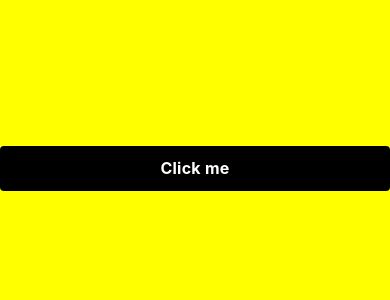
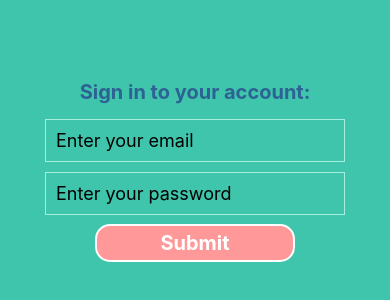
Before and after one commit to gsingh0/HeartWinner, a React Native app: screen / in a window 390 px wide. Shown: the part 254-554 px from the top of the page. Built offline with nearby package versions, Linux system fonts and the light colour scheme; no server answers.

Commit message:
firebase auth + login screen

```diff
--- a/App.js
+++ b/App.js
@@ -1,10 +1,19 @@
 import { StatusBar } from 'expo-status-bar';
 import { StyleSheet, Text, View } from 'react-native';
 import Home from './src/ui/screens/home/Home';
+import Login from './src/ui/screens/login/Login';
+import * as firebase from 'firebase/app';
+import apiKeys from './config/keys';
 
 export default function App() {
+  if (!firebase.getApps().length) {
+    console.log('Connected with Firebase')
+    firebase.initializeApp(apiKeys.firebaseConfig);
+  }
+
   return (
-    <Home />
+    <Login />
+    // <Home />
   );
 }
 
--- a/src/ui/screens/login/Login.js
+++ b/src/ui/screens/login/Login.js
@@ -0,0 +1,49 @@
+import React, { useState } from 'react';
+import { View, Text, TextInput, StyleSheet, Alert } from 'react-native';
+import { TouchableOpacity } from 'react-native-gesture-handler';
+import styles from './login.styles';
+
+export default function Login() {
+  const [email, setEmail] = useState('');
+  const [password, setPassword] = useState('');
+
+  const handlePress = () => {
+    if (!email) {
+      Alert.alert('Email field is required.');
+    }
+
+    if (!password) {
+      Alert.alert('Password field is required.');
+    }
+
+    // signIn(email, password);
+    setEmail('');
+    setPassword('');
+  };
+
+  return (
+    <View style={styles.container}>
+      <Text style={styles.text}>Sign in to your account:</Text>
+
+      <TextInput
+        style={styles.formInput}
+        placeholder="Enter your email"
+        value={email}
+        onChangeText={(email) => setEmail(email)}
+        autoCapitalize="none"
+      />
+      <TextInput
+        style={styles.formInput}
+        placeholder="Enter your password"
+        value={password}
+        onChangeText={(password) => setPassword(password)}
+        secureTextEntry={true}
+      />
+
+      <TouchableOpacity style={styles.button} onPress={handlePress}>
+        <Text style={styles.buttonText}>Submit</Text>
+      </TouchableOpacity>
+
+    </View>
+  );
+}
--- /dev/null
+++ b/src/ui/screens/login/login.styles.js
@@ -0,0 +1,42 @@
+import { StyleSheet } from 'react-native';
+
+export default StyleSheet.create({
+    button: {
+      width: 200,
+      padding: 5,
+      backgroundColor: '#ff9999',
+      borderWidth: 2,
+      borderColor: 'white',
+      borderRadius: 15,
+      alignSelf: 'center',
+      margin: "2%",
+    },
+    buttonText: {
+      fontSize:20,
+      color: 'white',
+      fontWeight: 'bold',
+      textAlign: 'center',
+    },
+    container: {
+      height: '100%',
+      width: '100%',
+      backgroundColor: '#3FC5AB',
+      alignItems: 'center',
+      justifyContent: 'center',
+    },
+    formInput: {
+      width: 300,
+      fontSize:18,
+      borderWidth: 1,
+      borderColor:'#a4eddf',
+      padding: 10,
+      margin: 5,
+    },
+    text: {
+      textAlign: 'center',
+      fontSize: 20,
+      margin: 10,
+      fontWeight: 'bold',
+      color: '#2E6194',
+    }
+  });
```
Also changed, not shown: package.json (+10 -1 lines), 2 other files (tests, documents, lock files or other folders).
